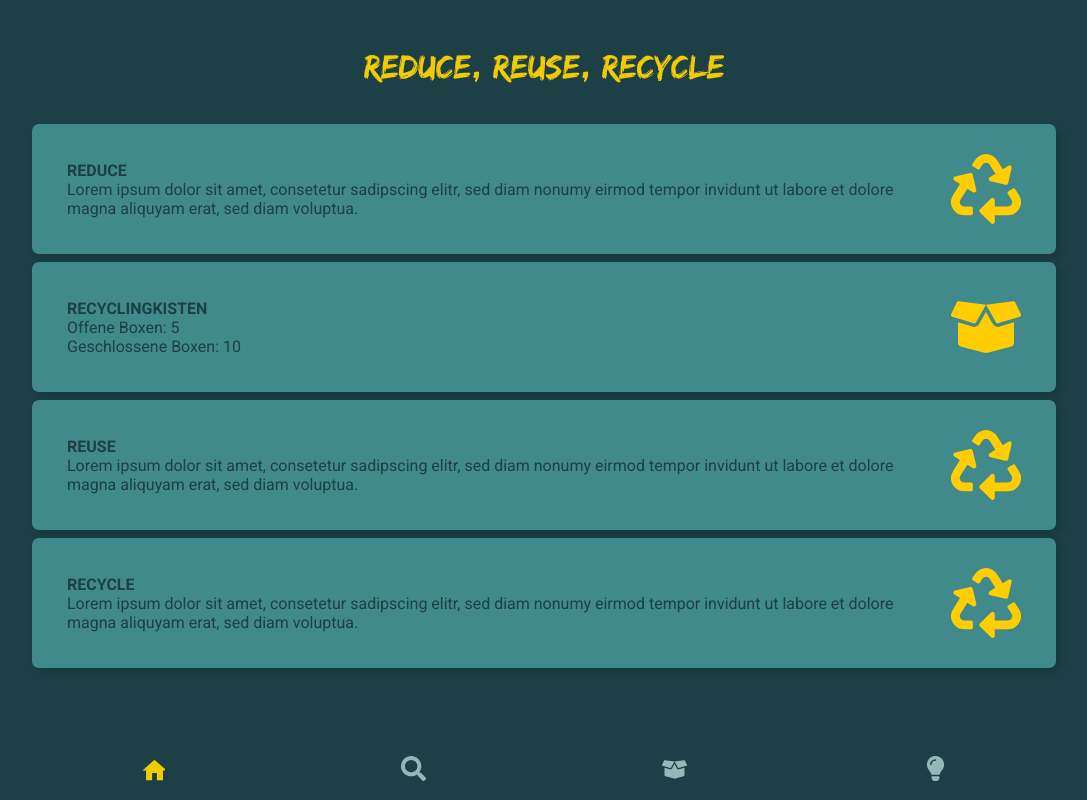
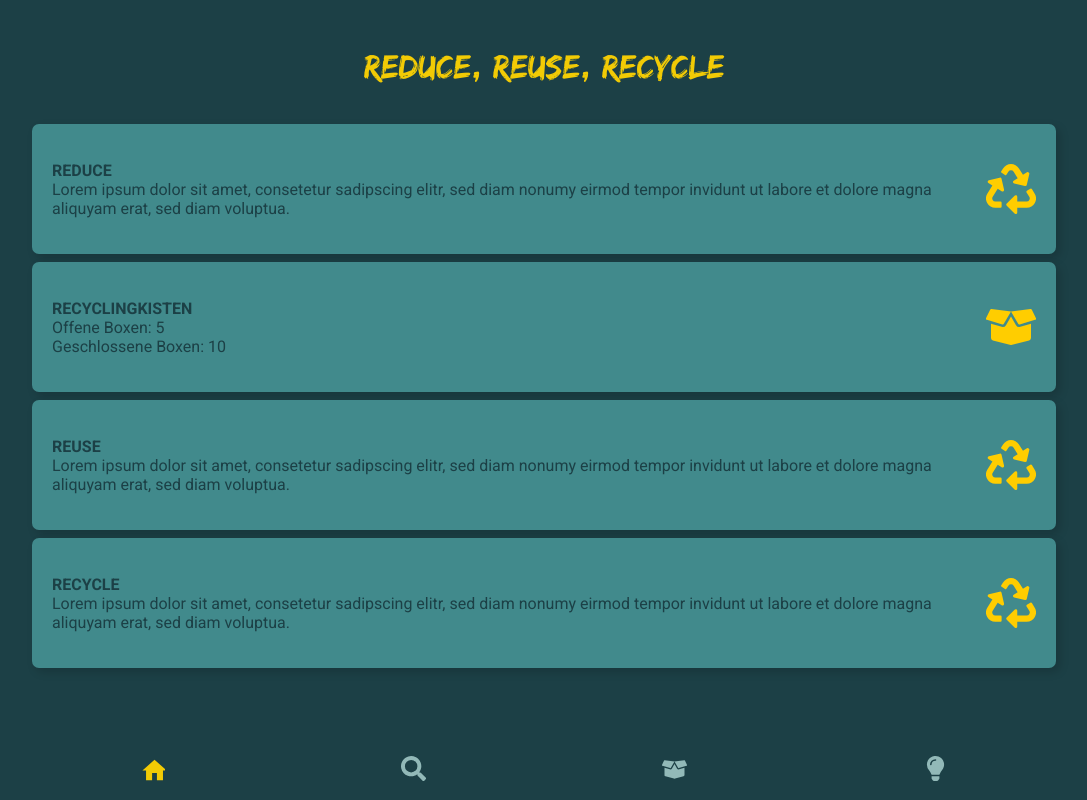
Before and after one commit to Frenzy265/recycle, a React (Create React App) app in the folder client/: page / in a window 1280 px wide. Shown: the whole page, without its empty margins (96-1183 px from the left). Built offline with nearby package versions, Linux system fonts and the light colour scheme.

Commit message:
💄 improve desing fo card

```diff
--- a/client/src/components/Card.js
+++ b/client/src/components/Card.js
@@ -10,17 +10,15 @@ const Container = styled.div`
   justify-content: space-between;
   min-height: 130px;
   width: 80vw;
-  padding: 15px;
+  padding: 20px;
 
   img {
-    height: 70px;
-    width: 70px;
-    margin: 0 20px;
+    width: 50px;
+    margin-left: 10px;
   }
 `;
 
 const Textbox = styled.div`
-  margin-left: 20px;
   p {
     margin: 0px;
   }
```
